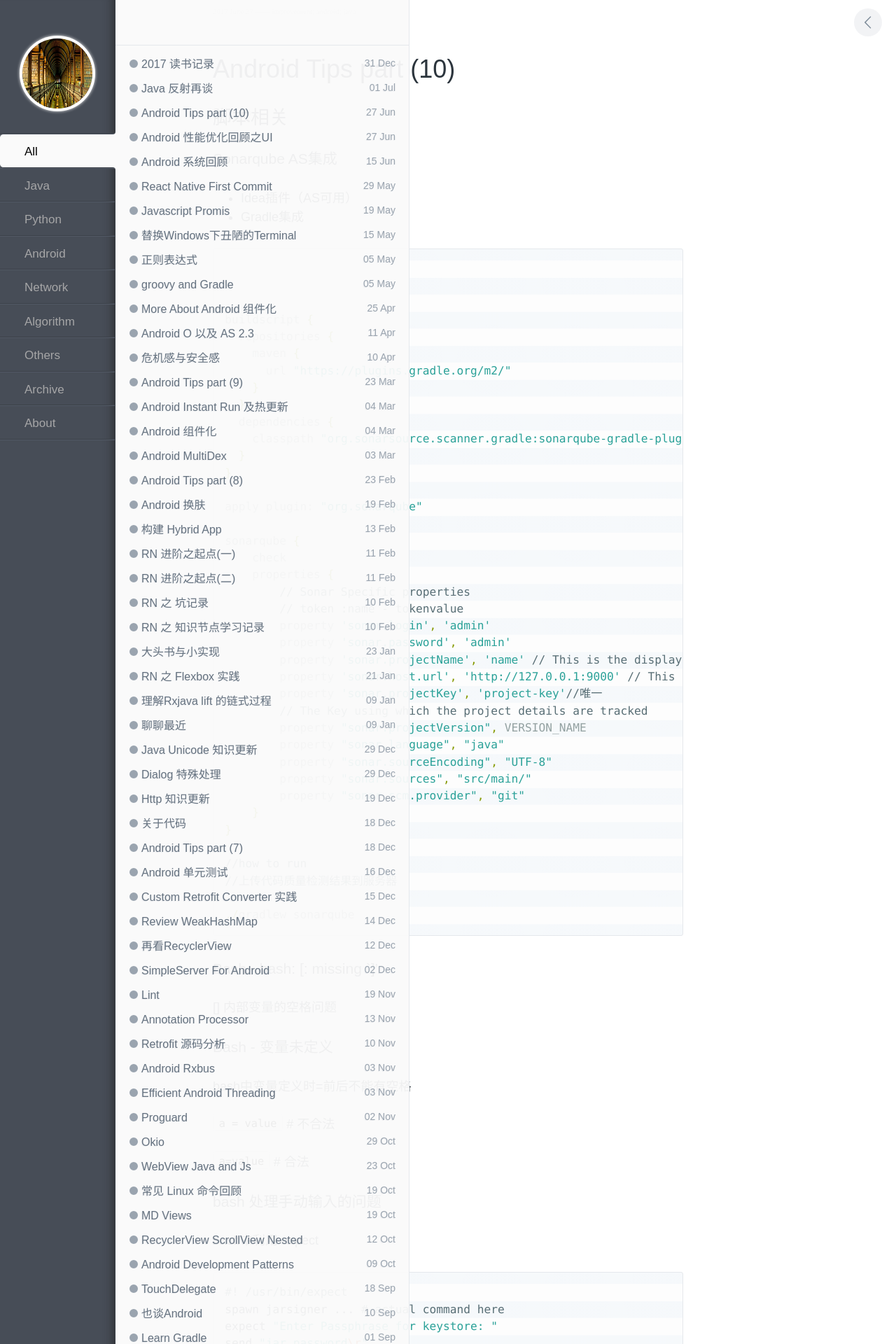
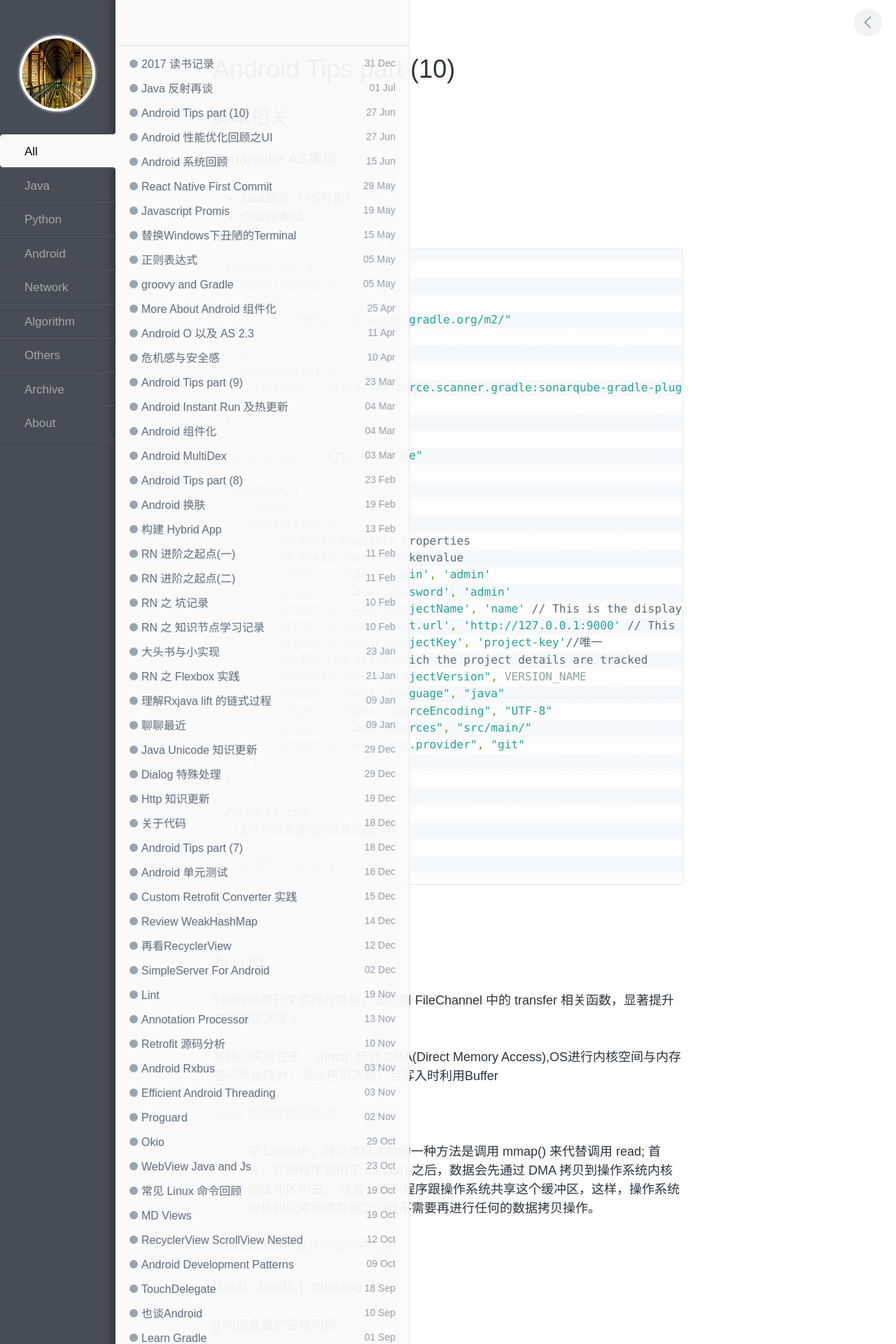
Before and after one commit to enlipan/enlipan.github.io, a Jekyll site: the page built from _posts/2017-06-27-android-tips-10.md, in a window 1280 px wide. Shown: the top 1920 px of the page at 70% size. Built offline with Jekyll 4.4.1, drawn with Linux system fonts in a browser that asks for light colours; nearby versions of some CDN libraries; comment, search, counter and statistics services are not loaded; some of the changed text lies outside the part shown.

Commit message:
modify ams

```diff
--- a/_posts/2017-06-27-android-tips-10.md
+++ b/_posts/2017-06-27-android-tips-10.md
@@ -55,6 +55,21 @@ sonarqube {
 
 {% endhighlight %}
 
+## Java
+
+### Java IO
+
+利用NIO提升文件操作性能，如利用 FileChannel 中的 transfer  相关函数，显著提升文件拷贝速度；
+
+其核心实现在于： mmap 结合 DMA(Direct Memory Access),OS进行内核空间与内存空间地址映射，减少拷贝次数，且写入时利用Buffer
+
+[Linux 中的零拷贝技术](https://www.ibm.com/developerworks/cn/linux/l-cn-zerocopy2/) :
+
+> 在 Linux 中，减少拷贝次数的一种方法是调用 mmap() 来代替调用 read;
+首先，应用程序调用了 mmap() 之后，数据会先通过 DMA 拷贝到操作系统内核的缓冲区中去。
+接着，应用程序跟操作系统共享这个缓冲区，这样，操作系统内核和应用程序存储空间就不需要再进行任何的数据拷贝操作。
+
+[FileChannel 高速拷贝文件的秘密](https://blog.rinc.xyz/posts/160922_nio/)
 
 ### Bash  - bash: [: missing `]'
 
```
Also changed, not shown: other parts of _posts/2017-06-27-android-tips-10.md (+0 -16 lines).
